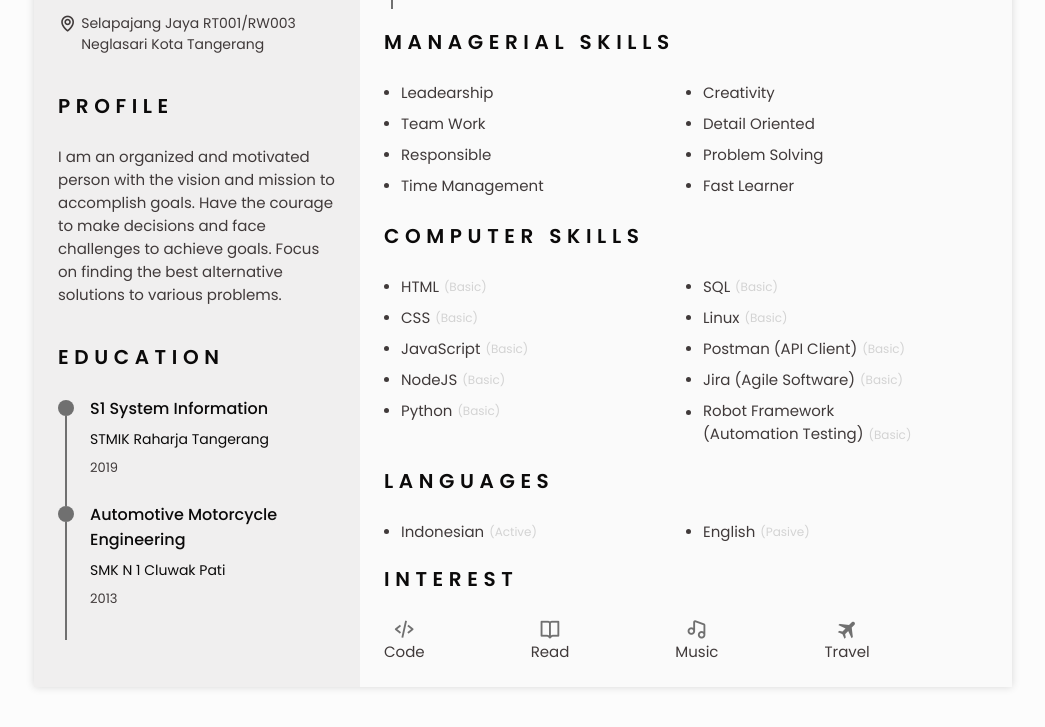
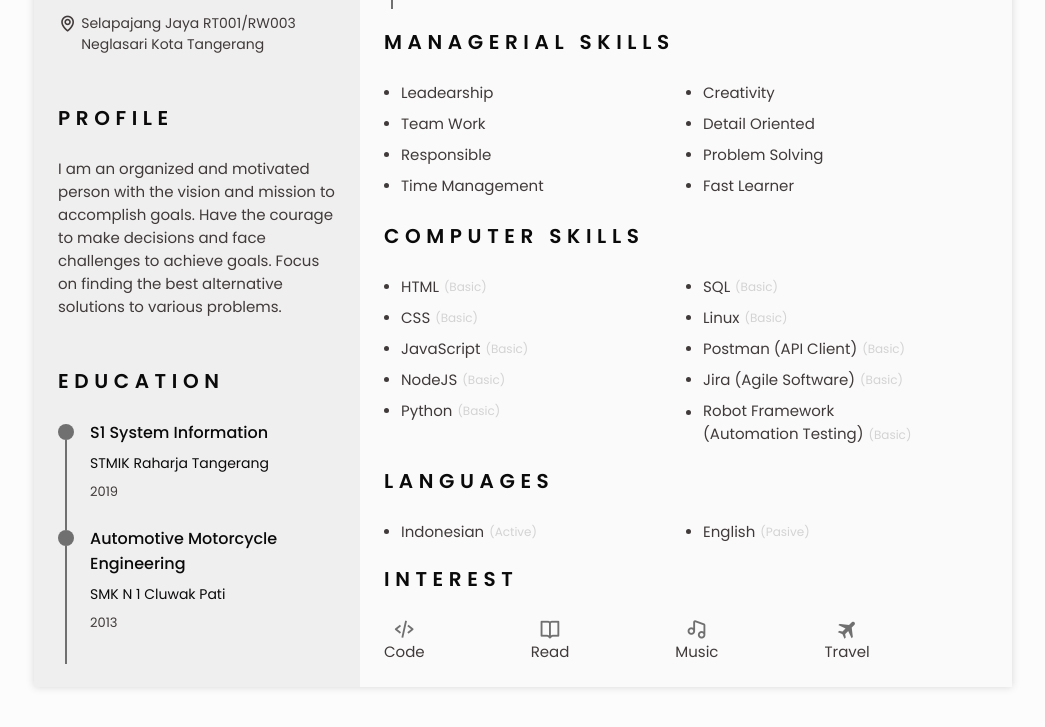
Before and after one commit to ahmadsutawan/my_portfolio.github.io, a plain HTML site: page cv.html in a window 1280 px wide. Shown: the part 703-1430 px from the top of the page, without its empty margins (112-1157 px from the left). Drawn offline with nearby package versions, Linux system fonts and the light colour scheme.

Commit message:
Update cv.html

```diff
--- a/cv.html
+++ b/cv.html
@@ -116,14 +116,14 @@
                     <i class='bx bx-download generate-pdf' title="generate pdf" id="resume-button"></i>
                 </section>
 
-                <section class="profile section" id="profile" style="margin-top: -12px;">
+                <section class="profile section" id="profile">
                     <h2 class="section__title">Profile</h2>
                     <p class="profile__description">
                         I am an organized and motivated person with the vision and mission to accomplish goals. Have the courage to make decisions and face challenges to achieve goals. Focus on finding the best alternative solutions to various problems.
                     </p>
                 </section>
 
-                <section class="education section" id="education" style="margin-top: -12px;">
+                <section class="education section" id="education">
                     <h2 class="section__title">Education</h2>
                     <div class="education__container bd-grid">
                         <div class="education__content">
```
